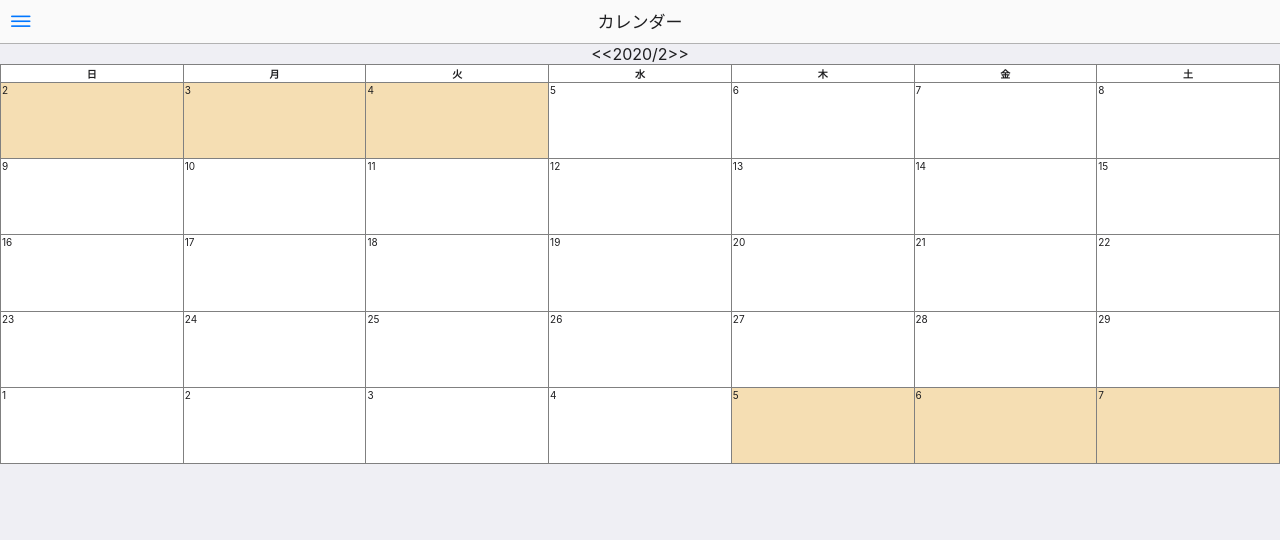
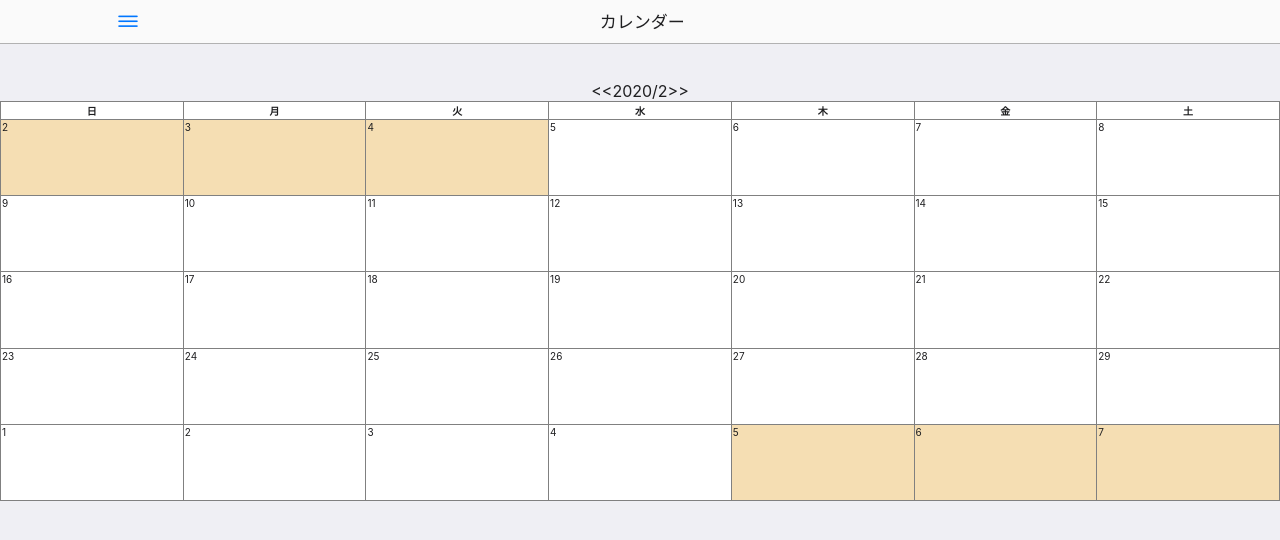
Before and after one commit to sakaiyusuke0801/SloPachiCalendar2, a website: page www/index.html in a window 1280 px wide. Drawn offline with Linux system fonts and the light colour scheme.

Commit message:
Calendar固定表示

```diff
--- a/www/css/style.css
+++ b/www/css/style.css
@@ -2,6 +2,7 @@
 /* カレンダーの大外枠 */
 #calendar_parent {
     position: fixed;
+    margin-top: 61px;
     width: 100%;        /* 横幅100% */
     height: 50vh;       /* 半分 */
     z-index: 100;
--- a/www/index.html
+++ b/www/index.html
@@ -44,7 +44,7 @@
 
   <!-- カレンダー部 -->
   <ons-template id="calendar.html">
-		<ons-page id="calendar_page">
+    <ons-page id="calendar_page" class="page">
       <ons-toolbar>
         <div class="left">
           <ons-toolbar-button onclick="fn.open()">
@@ -55,10 +55,13 @@
           カレンダー
         </div>
       </ons-toolbar>
+      <div class="page__background"></div>
       <div id="calendar">calendar is not read</div>
+      <div class="page__content">
         <ons-list id="balance_list">
           <!-- ここに一覧が動的にはいる -->
         </ons-list>
+      </div>
     </ons-page>
   </ons-template>
 
```
Lines whose indentation alone changed are shown as unchanged.
